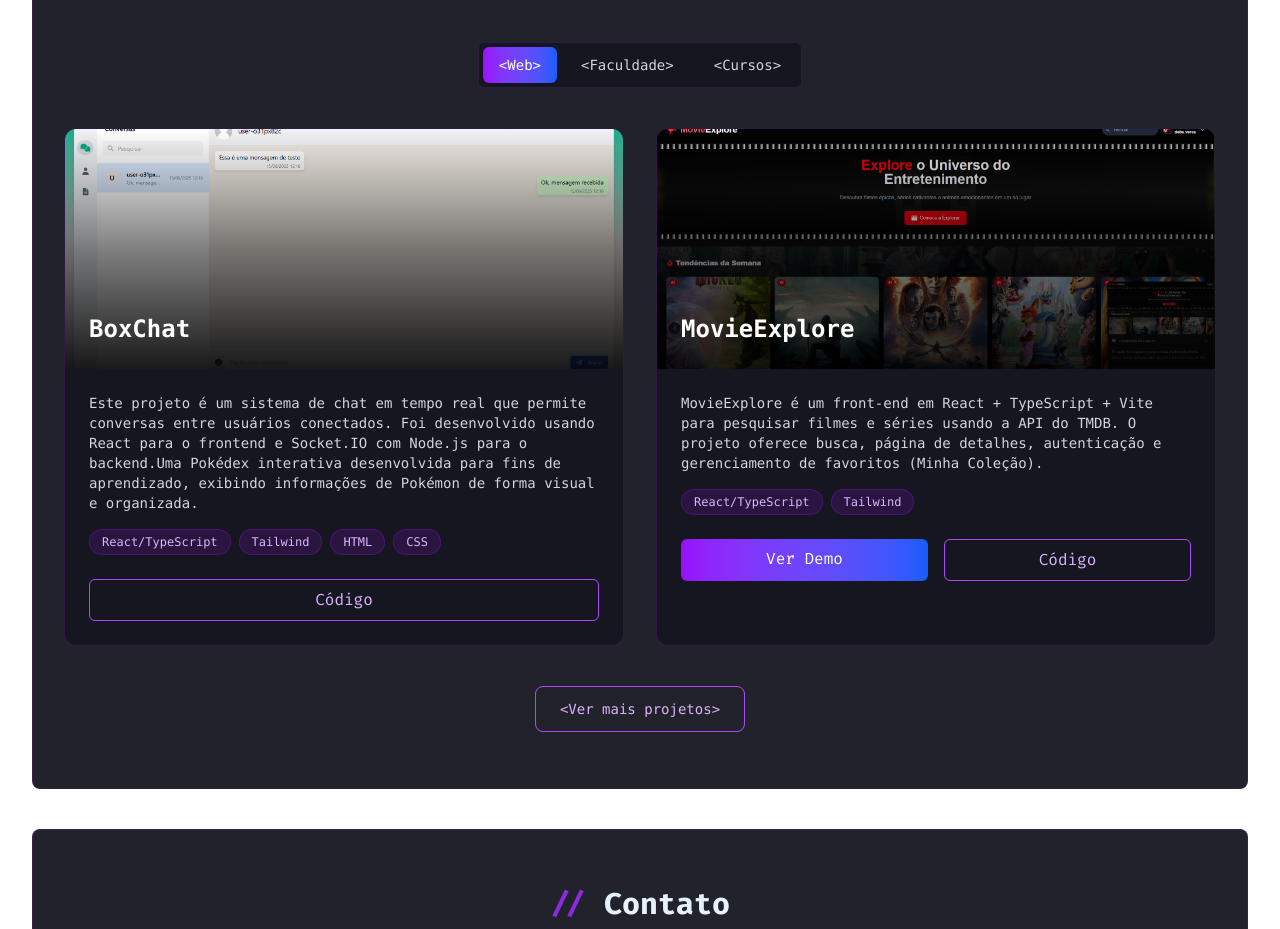
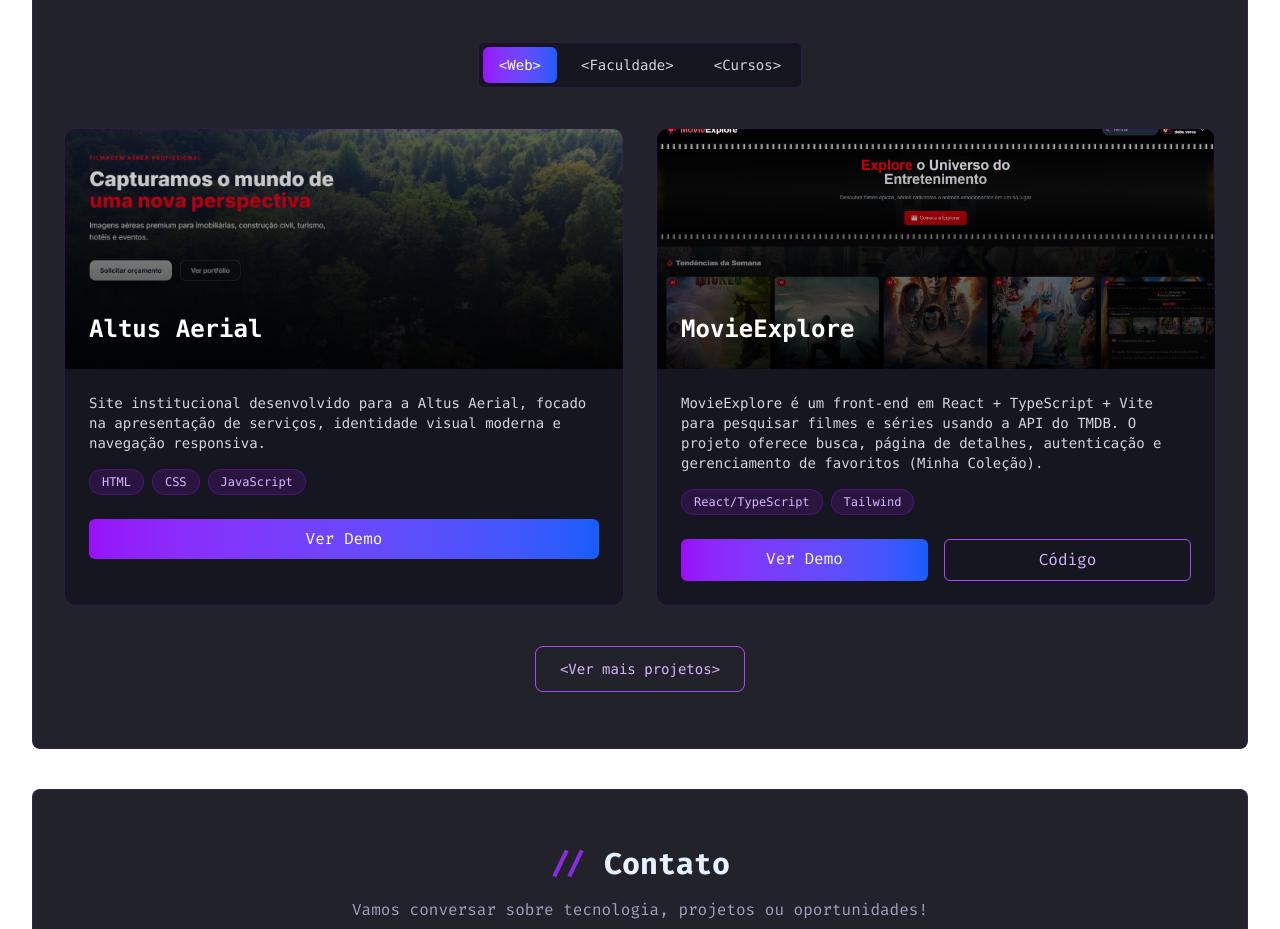
Before and after one commit to debs-veras/landing-page, a React (Vite) app: page / in a window 1280 px wide. Shown: the part 3860-4789 px from the top of the page. Built offline with nearby package versions, Linux system fonts and the light colour scheme.

Commit message:
refactor: adicao projeto altus aerial

```diff
--- a/src/Layout/components/ProjectsSection/index.tsx
+++ b/src/Layout/components/ProjectsSection/index.tsx
@@ -11,12 +11,12 @@
   const projects = {
     web: [
       {
-        title: "BoxChat",
+        title: "Altus Aerial",
         description:
-          "Este projeto é um sistema de chat em tempo real que permite conversas entre usuários conectados. Foi desenvolvido usando React para o frontend e Socket.IO com Node.js para o backend.Uma Pokédex interativa desenvolvida para fins de aprendizado, exibindo informações de Pokémon de forma visual e organizada.",
-        technologies: ["React/TypeScript", "Tailwind", "HTML", "CSS"],
-        image: "/projetos/box-chat.png",
-        github: "https://github.com/debs-veras/box_chat",
+          "Site institucional desenvolvido para a Altus Aerial, focado na apresentação de serviços, identidade visual moderna e navegação responsiva.",
+        technologies: ["HTML", "CSS", "JavaScript"],
+        image: "/projetos/altus-aerial.png",
+        link: "https://altusaerial.com.br/",
       },
       {
         title: "MovieExplore",
@@ -28,13 +28,14 @@
         link: "https://search-movie-explore.vercel.app/",
       },
       {
-        title: "Landing page da empresa de tecnologia Box3",
+        title: "BoxChat",
         description:
-          "Site da empresa Box3, desenvolvido com foco em apresentar soluções de software personalizadas para empresas. O site é responsivo, moderno e visa destacar os principais serviços, tecnologias utilizadas e canais de contato, respeitando as regras de SEO.",
-        technologies: ["React/TypeScript", "Tailwind"],
-        image: "/projetos/box3.png",
-        link: "https://box3.work/",
+          "Este projeto é um sistema de chat em tempo real que permite conversas entre usuários conectados. Foi desenvolvido usando React para o frontend e Socket.IO com Node.js para o backend.Uma Pokédex interativa desenvolvida para fins de aprendizado, exibindo informações de Pokémon de forma visual e organizada.",
+        technologies: ["React/TypeScript", "Tailwind", "HTML", "CSS"],
+        image: "/projetos/box-chat.png",
+        github: "https://github.com/debs-veras/box_chat",
       },
+
       {
         title: "Pokedex com Api",
         description:
```
Also changed, not shown: public/projetos/altus-aerial.png (added).
